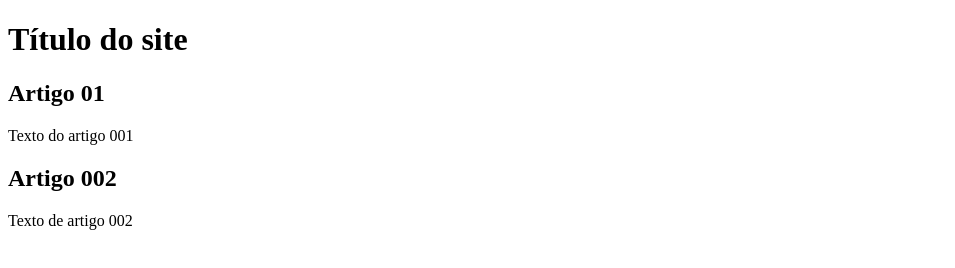
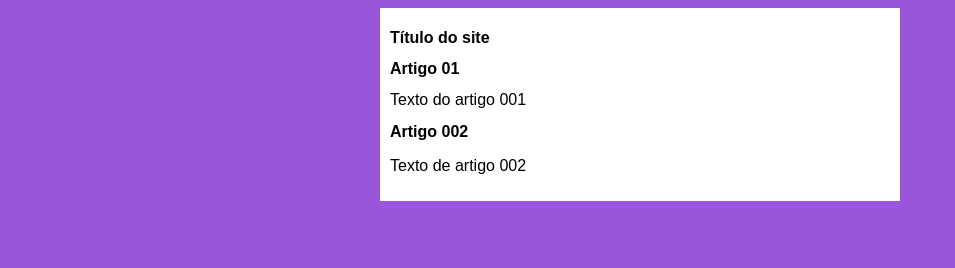
Before and after one commit to El010/New_Project, a plain HTML site: page index.html in a window 1280 px wide. Shown: the whole page, without its empty margins (0-955 px from the left). Drawn offline with Linux system fonts and the light colour scheme.

Commit message:
Go design

```diff
--- /dev/null
+++ b/Estilo/style.css
@@ -0,0 +1,15 @@
+*{
+    font-family: Arial, Helvetica, sans-serif;
+    font-size: 16px;
+}
+body{
+    background-color: rgb(154, 85, 218);
+}
+
+main{
+    background-color: white;
+    width: 500px;
+    margin: auto;
+    padding: 10px;
+    box-shadow: 3px 3px 5px rgba(red, green, blue, alpha);
+}
--- a/index.html
+++ b/index.html
@@ -5,6 +5,7 @@
     <meta http-equiv="X-UA-Compatible" content="IE=edge">
     <meta name="viewport" content="width=device-width, initial-scale=1.0">
     <title>Site_exemple</title>
+    <link rel="stylesheet" href="Estilo/style.css">
 </head>
 <body>
     <main>
```
